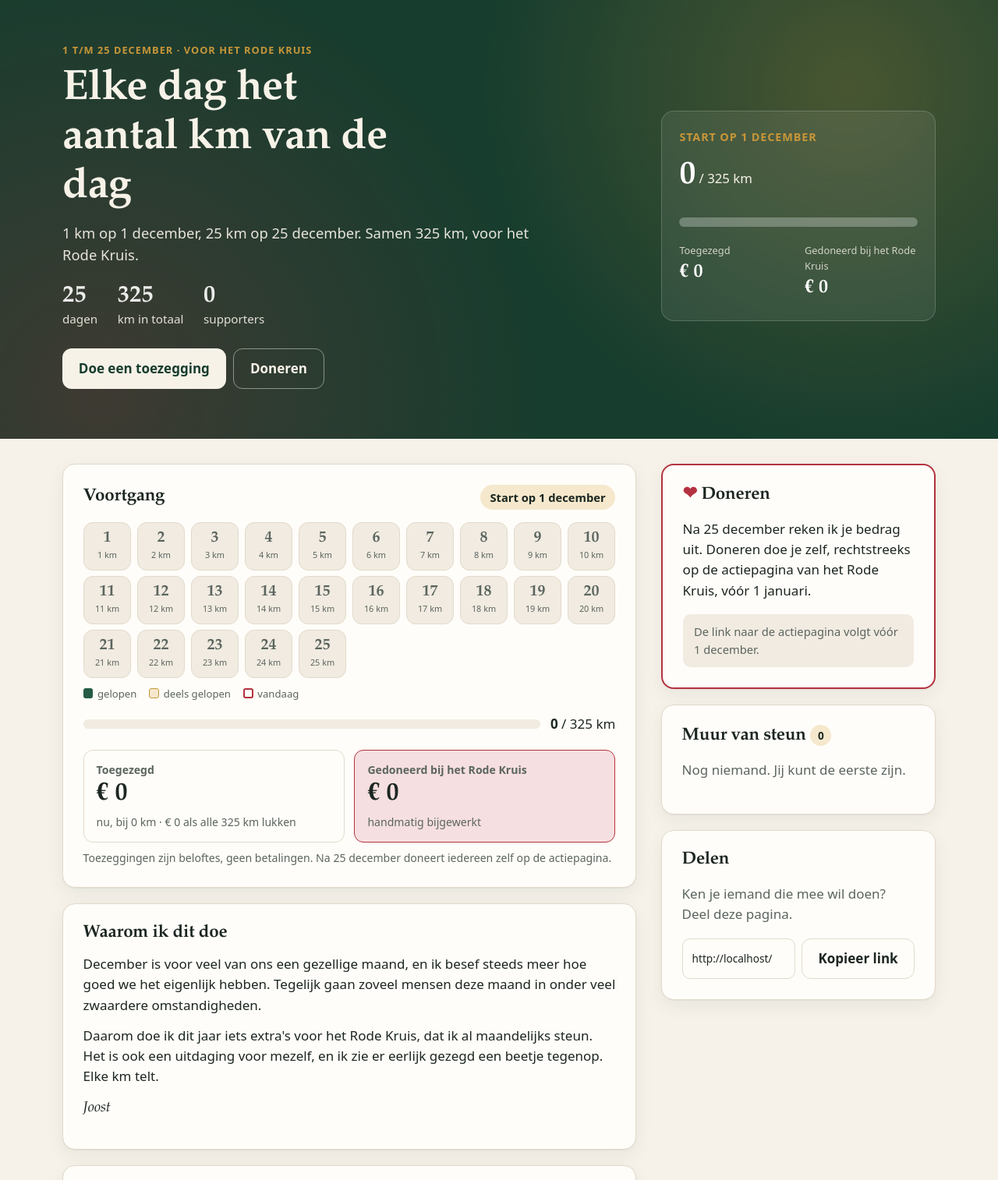
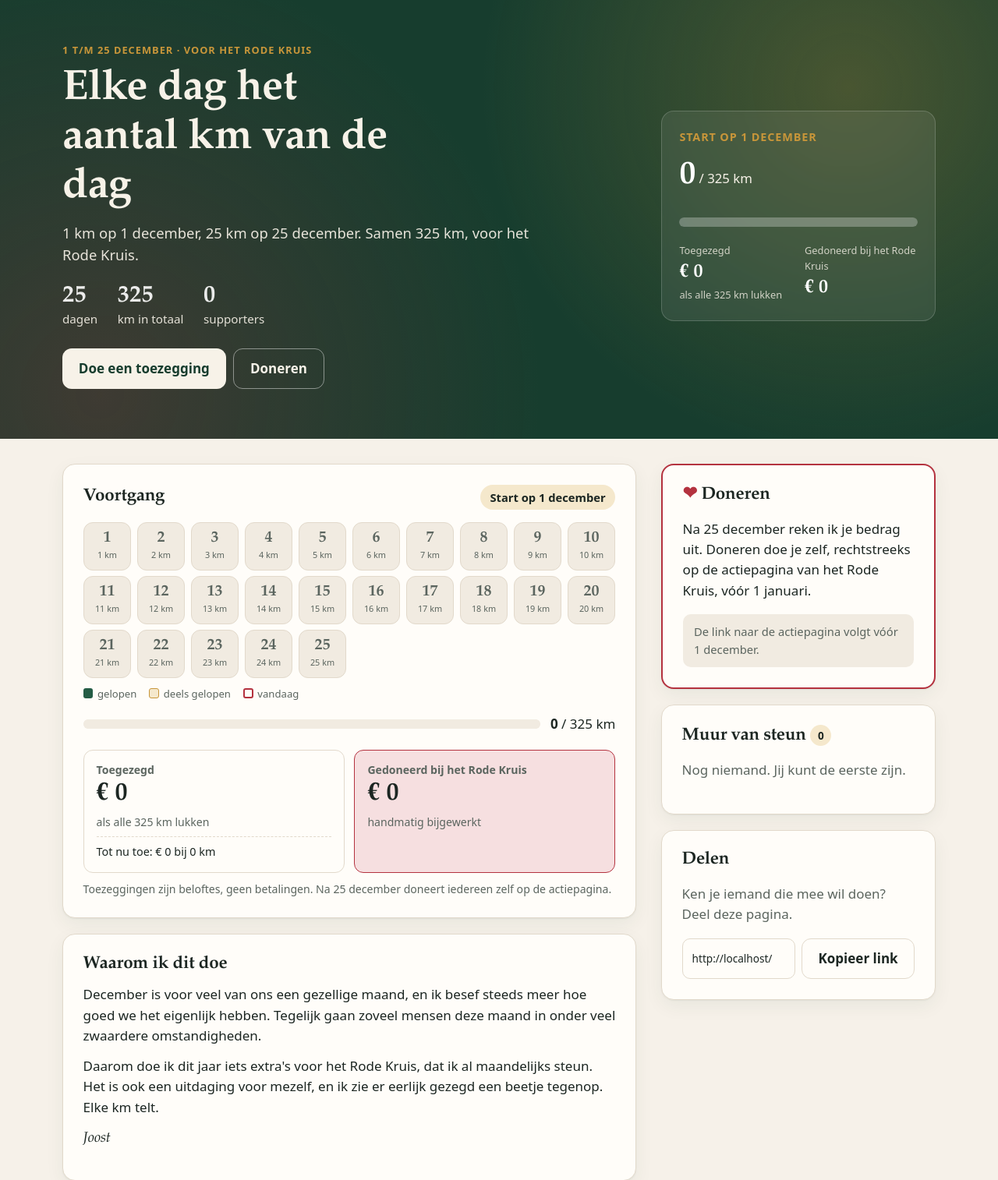
Before and after one commit to Joost-Jansen/adventrun, a FastAPI app: page / in a window 1280 px wide. Shown: the part 53-1567 px from the top of the page at 78% size. Run offline with FastAPI, Linux system fonts and the light colour scheme.

Commit message:
Show pledged total at full distance as the headline
The big 'Pledged' number was the amount at the km run so far, which is
EUR 0 before the start, so a fresh EUR 1/km pledge seemed not to count.
It now shows the amount if all 325 km are run, with 'so far' underneath,
and the final amount once the challenge has ended.

Co-Authored-By: Claude Opus 5.5 <noreply@anthropic.com>
Claude-Session: https://claude.ai/code/session_01XpbVQJh4aeZYwGezzMVS9v

```diff
--- a/app/i18n.py
+++ b/app/i18n.py
@@ -52,7 +52,9 @@ T: dict[str, dict[str, str]] = {
         "legend_partial": "deels gelopen",
         "legend_today": "vandaag",
         "pledged_label": "Toegezegd",
-        "pledged_hint": "nu, bij {km} km · {potential} als alle {total} km lukken",
+        "pledged_full_hint": "als alle {total} km lukken",
+        "pledged_so_far": "Tot nu toe: {now} bij {km} km",
+        "pledged_final_hint": "eindstand bij {km} km",
         "donated_label": "Gedoneerd bij {charity}",
         "donated_hint": "handmatig bijgewerkt",
         "promise_note": "Toezeggingen zijn beloftes, geen betalingen. Na 25 december doneert iedereen zelf op de actiepagina.",
@@ -171,7 +173,9 @@ T: dict[str, dict[str, str]] = {
         "legend_partial": "partly run",
         "legend_today": "today",
         "pledged_label": "Pledged",
-        "pledged_hint": "so far, at {km} km · {potential} if all {total} km are run",
+        "pledged_full_hint": "if all {total} km are run",
+        "pledged_so_far": "So far: {now} at {km} km",
+        "pledged_final_hint": "final, at {km} km",
         "donated_label": "Donated to {charity}",
         "donated_hint": "updated by hand",
         "promise_note": "Pledges are promises, not payments. After 25 December everyone donates directly on the fundraising page.",
--- a/app/static/style.css
+++ b/app/static/style.css
@@ -152,6 +152,7 @@ progress::-moz-progress-bar { background: linear-gradient(90deg, var(--green-2),
 
 .numbers { display: grid; grid-template-columns: repeat(auto-fit, minmax(13rem, 1fr)); gap: 0.8rem; margin: 1.2rem 0 0.6rem; }
 .number { border: 1px solid var(--border); border-radius: 12px; padding: 0.9rem 1rem; background: var(--surface); }
+.so-far { margin: 0.5rem 0 0; padding-top: 0.5rem; border-top: 1px dashed var(--border); font-size: 0.9rem; font-variant-numeric: tabular-nums; }
 .number-donated { border-color: var(--red); background: var(--red-soft); }
 .label { margin: 0; color: var(--muted); font-size: 0.88rem; font-weight: 600; }
 .value { margin: 0.15rem 0 0; font-family: var(--serif); font-size: 2rem; font-weight: 700; line-height: 1.15; font-variant-numeric: tabular-nums; }
--- a/app/templates/_progress.html
+++ b/app/templates/_progress.html
@@ -34,8 +34,14 @@
   <div class="numbers">
     <div class="number">
       <p class="label">{{ t('pledged_label') }}</p>
+      {% if day > days %}
       <p class="value">{{ fmt(pledged_now) }}</p>
-      <p class="hint">{{ t('pledged_hint', km=fmt_km(km_walked), potential=fmt(pledged_potential), total=planned_km) }}</p>
+      <p class="hint">{{ t('pledged_final_hint', km=fmt_km(km_walked)) }}</p>
+      {% else %}
+      <p class="value">{{ fmt(pledged_potential) }}</p>
+      <p class="hint">{{ t('pledged_full_hint', total=planned_km) }}</p>
+      <p class="so-far">{{ t('pledged_so_far', now=fmt(pledged_now), km=fmt_km(km_walked)) }}</p>
+      {% endif %}
     </div>
     <div class="number number-donated">
       <p class="label">{{ t('donated_label') }}</p>
--- a/app/templates/index.html
+++ b/app/templates/index.html
@@ -21,7 +21,8 @@
       <p class="glance-km"><strong>{{ fmt_km(km_walked) }}</strong> / {{ planned_km }} km</p>
       <progress max="{{ planned_km }}" value="{{ km_walked }}"></progress>
       <div class="glance-row">
-        <div><p class="glance-label">{{ t('pledged_label') }}</p><p class="glance-value">{{ fmt(pledged_now) }}</p></div>
+        <div><p class="glance-label">{{ t('pledged_label') }}</p><p class="glance-value">{{ fmt(pledged_now if day > days else pledged_potential) }}</p>
+          <p class="glance-label">{% if day > days %}{{ t('pledged_final_hint', km=fmt_km(km_walked)) }}{% else %}{{ t('pledged_full_hint', total=planned_km) }}{% endif %}</p></div>
         <div><p class="glance-label">{{ t('donated_label') }}</p><p class="glance-value">{{ fmt(donated_cents) }}</p></div>
       </div>
     </div>
```
Also changed, not shown: PROJECT.md (+2 -0 lines), tests/test_public.py (+10 -0 lines).
